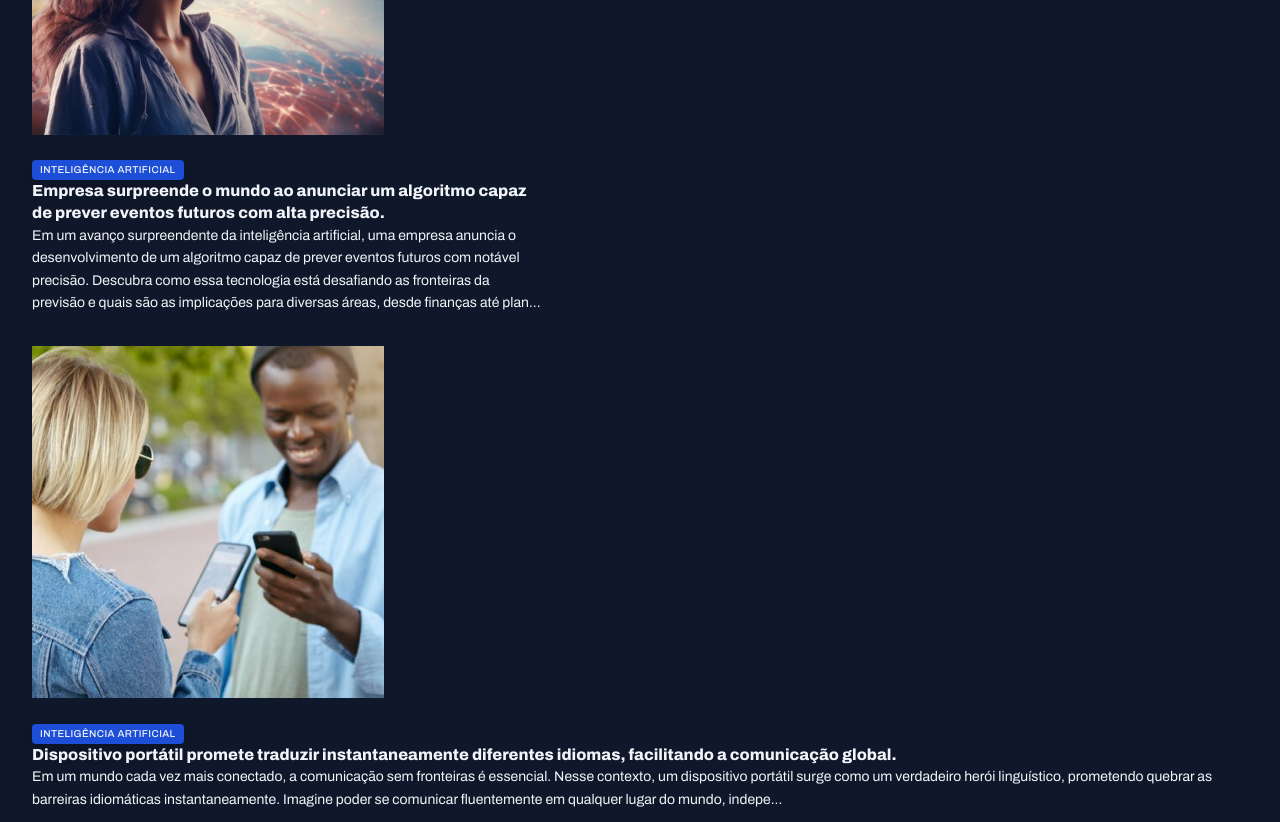
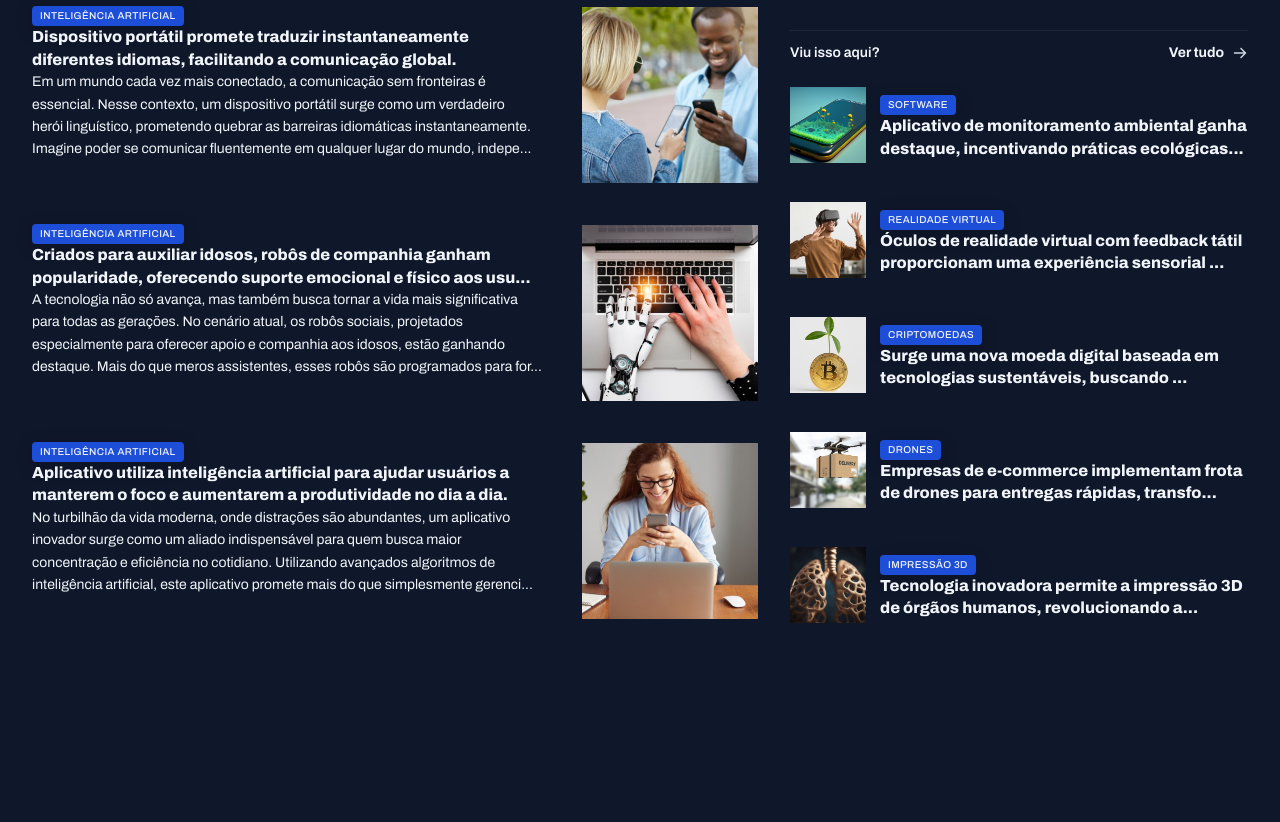
Before and after one commit to MastrangeloReino/Projeto-portal-de-noticias, a plain HTML site: page index.html in a window 1280 px wide. Shown: the part 1338-2160 px from the top of the page. After the commit the page ends 2007 px from the top, so only its background shows below. Drawn offline with Linux system fonts and the light colour scheme; a web font is replaced by a local one.

Commit message:
Fullstack: Portal de notícias

```diff
--- a/index.html
+++ b/index.html
@@ -1,7 +1,6 @@
 <!DOCTYPE html>
 <html lang="pt-br">
 <head>
-
     <link rel="preconnect" href="https://fonts.googleapis.com">
     <link rel="preconnect" href="https://fonts.gstatic.com" crossorigin>
 
@@ -28,6 +27,7 @@
                 <img src="assets/icons/MagnifyingGlass.svg" alt="ícone de lupa para pesquisa">
                 </div>
              </nav>
+
           <nav id="secundary" class="grid grid-flow-col">
              <a href="#">Inteligência Artificial</a>
              <a href="#">Blockchain</a>
@@ -42,6 +42,7 @@
    </header>
 
    <main class="grid container">
+
     <section id="featured" class="grid grid-flow-col gap-16">
         <figure class="card">
             <img src="assets/images/Image 01.png" alt="imagem de robo">
@@ -51,7 +52,7 @@
             </figcaption>
         </figure>
 
-        <div  class="grid grid-cols-2 gap-16">
+        <div class="grid grid-cols-2 gap-16">
             <figure class="card">
                 <img src="assets/images/Image 02.png" alt="">
                 <figcaption>
@@ -95,8 +96,6 @@
                 <strong>Ver tudo</strong>
                 <span></span>
             </a>
-
-
         </header>
         <div class="grid gap-16">
             <figure>
@@ -122,6 +121,8 @@
         </div>
     </section>
 
+<!--Destaques da Inteligência Artificial..................................................................................-->
+
     <section id="ai">
         <header class="grid grid-flow-col">
             <h3>Destaques da Inteligência Artificial</h3>
@@ -129,175 +130,167 @@
                 <Strong>Ver tudo</Strong>
                 <span></span>
             </a>
+
         </header>
 
+
         <div class="grid gap-32">
-            <article class="grid flow-col gap-16">
+
+            <article class="grid grid flow-col gap-16">
                 <div>
-                    <img src="assets/images/Image 10.png" alt="imagem 10">
-                </div>
-
-                <div>
-                    <spam class="content-tag">Inteligência Artificial</spam>
-                    <h3 class="text-xl">
-                        Empresa surpreende o mundo ao anunciar um algoritmo capaz <br>de prever eventos futuros com alta precisão.
-                    </h3>
+                    <span class="content-tag">Inteligência Artificial</span>
+                    <h3 class="text-xl">Empresa surpreende o mundo ao anunciar um algoritmo capaz <br>de prever eventos futuros com alta precisão.</h3>
                     <p class="text-sm">
                         Em um avanço surpreendente da inteligência artificial, uma empresa anuncia o <br>desenvolvimento de um algoritmo capaz de prever eventos futuros com notável <br> precisão. Descubra como essa tecnologia está desafiando as fronteiras da <br> previsão e quais são as implicações para diversas áreas, desde finanças até plan...
                     </p>
                 </div>
 
-
+                <div class="imagens-destaque">
+                    <img src="assets/images/Image 10.png" alt="Empresa surpreende o mundo ao anunciar um algoritmo capaz <br>de prever eventos futuros com alta precisão.">
+                </div>
             </article>
 
 
             <article class="grid flow-col gap-16">
                 <div>
+                    <span class="content-tag">Inteligência Artificial</span>
+                    <h3 class="text-xl">Dispositivo portátil promete traduzir instantaneamente <br>    diferentes idiomas, facilitando a comunicação global.</h3>
+                      <p class="text-sm">Em um mundo cada vez mais conectado, a comunicação sem fronteiras é <br> essencial. Nesse contexto, um dispositivo portátil surge como um verdadeiro <br> herói linguístico, prometendo quebrar as barreiras idiomáticas instantaneamente. <br>Imagine poder se comunicar fluentemente em qualquer lugar do mundo, indepe...
+                    </p>
+                </div>
+                <div class="imagens-destaque">
                     <img src="assets/images/Image 11.png" alt="imagem 10">
                 </div>
-
-                <div>
-                    <spam class="content-tag">Inteligência Artificial</spam>
-                    <h3 class="text-xl">
-                        Dispositivo portátil promete traduzir instantaneamente diferentes idiomas, facilitando a comunicação global.
-                    <p class="text-sm">
-                        Em um mundo cada vez mais conectado, a comunicação sem fronteiras é essencial. Nesse contexto, um dispositivo portátil surge como um verdadeiro herói linguístico, prometendo quebrar as barreiras idiomáticas instantaneamente. Imagine poder se comunicar fluentemente em qualquer lugar do mundo, indepe...
-                    </p>
-                </div>
-
-
             </article>
 
 
             <article class="grid flow-col gap-16">
                 <div>
+                    <span class="content-tag">Inteligência Artificial</span>
+                    <h3 class="text-xl">Criados para auxiliar idosos, robôs de companhia ganham <br>popularidade, oferecendo suporte emocional e físico aos usu...</h3>
+                    <p class="text-sm">A tecnologia não só avança, mas também busca tornar a vida mais significativa <br> para todas as gerações. No cenário atual, os robôs sociais, projetados <br>especialmente para oferecer apoio e companhia aos idosos, estão ganhando  <br> destaque. Mais do que meros assistentes, esses robôs são programados para for...
+                    </p>
+                </div>
+                <div class="imagens-destaque">
                     <img src="assets/images/Image 12.png" alt="imagem 10">
                 </div>
-
-                <div>
-                    <spam class="content-tag">Inteligência Artificial</spam>
-                    <h3 class="text-xl">
-                        Criados para auxiliar idosos, robôs de companhia ganham popularidade, oferecendo suporte emocional e físico aos usuár...
-                    </h3>
-                    <p class="text-sm">
-                        A tecnologia não só avança, mas também busca tornar a vida mais significativa para todas as gerações. No cenário atual, os robôs sociais, projetados especialmente para oferecer apoio e companhia aos idosos, estão ganhando destaque. Mais do que meros assistentes, esses robôs são programados para for...
-                    </p>
-                </div>
-
-
             </article>
 
 
             <article class="grid flow-col gap-16">
                 <div>
+                    <span class="content-tag">Inteligência Artificial</span>
+                    <h3 class="text-xl">Aplicativo utiliza inteligência artificial para ajudar usuários a <br>manterem o foco e aumentarem a produtividade no dia a dia.</h3>
+                    <p class="text-sm">No turbilhão da vida moderna, onde distrações são abundantes, um aplicativo <br> inovador surge como um aliado indispensável para quem busca maior  <br>concentração e eficiência no cotidiano. Utilizando avançados algoritmos de <br>inteligência artificial, este aplicativo promete mais do que simplesmente gerenci...
+                    </p>
+                </div>
+                <div class="imagens-destaque">
                     <img src="assets/images/Image 13.png" alt="imagem 10">
                 </div>
-
-                <div>
-                    <spam class="content-tag">Inteligência Artificial</spam>
-                    <h3 class="text-xl">
-                        Aplicativo utiliza inteligência artificial para ajudar usuários a manterem o foco e aumentarem a produtividade no dia a dia.
-                    </h3>
-                    <p class="text-sm">
-                        No turbilhão da vida moderna, onde distrações são abundantes, um aplicativo inovador surge como um aliado indispensável para quem busca maior concentração e eficiência no cotidiano. Utilizando avançados algoritmos de inteligência artificial, este aplicativo promete mais do que simplesmente gerenci...
-                    </p>
-                </div>
-
-
             </article>
 
 
         </div>
+    </section>
 
 
-    </section>
 
+    <!--       ADS  ------------------------------------------------------------------------>
+<aside>
     <div id="ads">
         <img src="assets/images/Ads.png" alt="imagem ads">
     </div>
 
+
+<!-- -------------------MORE----------------------------------------------------------------->
     <section id="more">
-
         <header class="grid grid-flow-col">
             <h3>Viu isso aqui?</h3>
             <a href="#" class="grid grid-flow-col">
                 <Strong>Ver tudo</Strong>
                 <span></span>
+                </a>
         </header>
+        <div class="grid gap-32">
 
-            <div class="grid gap-32">
-                <article class="grid flow-col gap-16">
-                    <div>
-                        <img src="assets/images/Image 14.png" alt="imagem 10">
+            <article class="grid-flow-col gap-16">
+                <div class="imagem-right">
+                    <img src="assets/images/Image 14.png" alt="Aplicativo de monitoramento ambiental ganha destaque, incentivando práticas ecológicas e prom">
                 </div>
 
-                    <div>
-                        <spam class="content-tag">Software</spam>
-                        <h3 class="text-xl">
-                            Aplicativo de monitoramento ambiental ganha destaque, incentivando práticas ecológicas e prom...
-                        </h3>
-
+                <div class="text-rigth">
+                    <span class="content-tag">Software</span>
+                    <h3 class="text-xl">Aplicativo de monitoramento ambiental ganha destaque, incentivando práticas ecológicas...</h3>
                 </div>
 
+            </article>
 
-                    <div>
-                        <img src="assets/images/Image 15.png" alt="imagem 10">
+            <article class="grid-flow-col gap-16">
+                <div class="imagem-right">
+                    <img src="assets/images/Image 15.png" alt="Óculos de realidade virtual com feedback tátil proporcionam uma experiência sensorial completa, imergindo usuários em ambientes digitais.">
                 </div>
 
-                    <div>
-                        <spam class="content-tag">Realidade Virtual</spam>
-                        <h3 class="text-xl">
-                            Óculos de realidade virtual com feedback tátil proporcionam uma experiência sensorial completa...
-                        </h3>
-
+                <div class="text-rigth">
+                    <span class="content-tag">Realidade Virtual</span>
+                    <h3 class="text-xl">Óculos de realidade virtual com feedback tátil proporcionam uma experiência sensorial ...</h3>
                 </div>
 
-                    <div>
-                        <img src="assets/images/Image 16.png" alt="imagem 10">
+                </article>
+
+                <article class="grid-flow-col gap-16">
+                    <div class="imagem-right">
+                        <img src="assets/images/Image 16.png" alt="Surge uma nova moeda digital baseada em tecnologias sustentáveis, buscando minimizar o impacto ambiental associado à mineração de criptomoedas.">
                     </div>
 
-                    <div>
-                        <spam class="content-tag">Criptomoedas</spam>
-                        <h3 class="text-xl">
-                            Surge uma nova moeda digital baseada em tecnologias sustentáveis, buscando minimizar o im...
-                        </h3>
-
+                    <div class="text-rigth">
+                        <span class="content-tag">Criptomoedas</span>
+                        <h3 class="text-xl">Surge uma nova moeda digital baseada em tecnologias sustentáveis, buscando ...</h3>
                     </div>
 
-                    <div>
-                        <img src="assets/images/Image 17.png" alt="imagem 10">
+                    </article>
+
+                    <article class="grid-flow-col gap-16">
+                        <div class="imagem-right">
+                            <img src="assets/images/Image 17.png" alt="Empresas de e-commerce implementam frota de drones para entregas rápidas, transformando o cenário do comércio online.">
                         </div>
 
-                    <div>
-                        <spam class="content-tag">Drones</spam>
-                        <h3 class="text-xl">
-                            Empresas de e-commerce implementam frota de drones para entregas rápidas, transformando o cen...
-                        </h3>
-
+                        <div class="text-rigth">
+                            <span class="content-tag">Drones</span>
+                            <h3 class="text-xl">Empresas de e-commerce implementam frota de drones para entregas rápidas, transfo...</h3>
                         </div>
 
+                        </article>
 
-                    <div>
-                        <img src="assets/images/Image 18.png" alt="imagem 10">
+                        <article class="grid-flow-col gap-16">
+                            <div class="imagem-right">
+                                <img src="assets/images/Image 18.png" alt="iTecnologia inovadora permite a impressão 3D de órgãos humanos, revolucionando a medicina e a lista de espera por transplantes.">
                             </div>
 
-                    <div>
-                        <spam class="content-tag">Impressão 3d</spam>
-                        <h3 class="text-xl">
-                            Tecnologia inovadora permite a impressão 3D de órgãos humanos, revolucionando a medicina e a list...
-                        </h3>
+                            <div class="text-rigth">
+                                <span class="content-tag">Impressão 3D</span>
+                                <h3 class="text-xl">Tecnologia inovadora permite a impressão 3D de órgãos humanos, revolucionando a...</h3>
+                            </div>
+
+                            </article>
 
             </div>
 
 
 
 
-                </article>
 
-            </div>
+
+
 
     </section>
 
+
+
+
+
+
+    </section>
+</aside>
    </main>
 </body>
 </html>
--- a/styles/global.css
+++ b/styles/global.css
@@ -5,7 +5,7 @@
 }
 
 :root{
-     /*Produro*/
+     /*Produto*/
     --brand-color-light:#60A5FA;
     --brand-color-dark:#1D4ED8;
      /*Base*/
@@ -55,8 +55,16 @@ h1,h2,h3{
 }
 
 main{
-    margin-top: 40px;
-    gap: 80px;
+    margin-block: 40px;
+    row-gap: 80px;
+    column-gap: 32px;
+
+    grid-template-columns: 2fr 1.5fr;
+    grid-template-areas:
+    "featured featured"
+    "weekly weekly"
+    "imagens-destaque aside";
+
 }
 
 
--- a/styles/sections.css
+++ b/styles/sections.css
@@ -20,10 +20,14 @@ section header{
         background-image: url(../assets/icons/ArrowRight-hover.svg)
     }
   }
+
 }
 
 
 #featured{
+
+    grid-area: featured;
+
     img{
         height: 100%;
         object-fit: cover;
@@ -70,6 +74,9 @@ section header{
 
 #weekly {
 
+    grid-area: weekly;
+
+
     &>div {
         grid-template-columns:repeat(4, 292px);
     }
@@ -93,3 +100,62 @@ section header{
         }
     }
 }
+
+
+/*ai{
+    width: 176px;
+    aspect-ratio: 1/1;
+    object-fit: cover;
+
+    h3{
+        margin-top: 8px;
+    }
+}*/
+
+
+.imagens-destaque{
+    width: 176px;
+    margin-left: 550px;
+    margin-top: -170px;
+
+}
+
+
+.text-rigth{
+    box-sizing: border-box;
+   display:inline-block;
+   margin-top: -250px;
+   margin-bottom: 10px;
+   margin-left: 90px;
+
+}
+
+.imagem-right{
+    display:block;
+    margin-bottom: -32px;
+
+
+
+
+
+
+}
+
+.grid-flow-col .gap-16{
+    margin-top: 3px;
+}
+
+aside{
+    grid-area: aside;
+
+}
+
+#more{
+
+    margin-top: 32px;
+    img{
+        width: 76px;
+    }
+
+
+}
--- a/styles/utility.css
+++ b/styles/utility.css
@@ -24,6 +24,7 @@
 
 .text-xl{
     font: var(--h2);
+
 }
 
 .text-lg{
```
Lines whose indentation alone changed are shown as unchanged.
